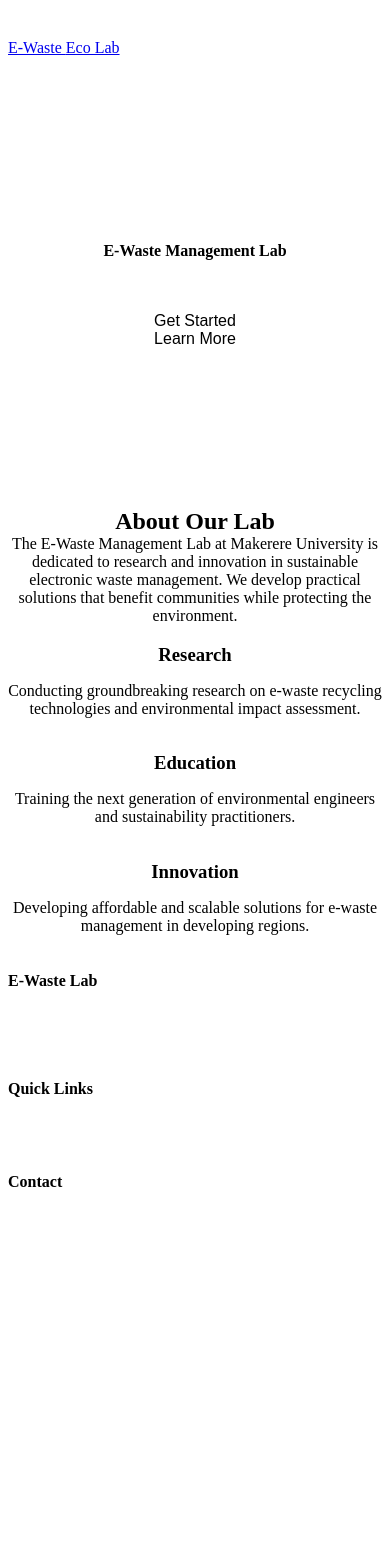
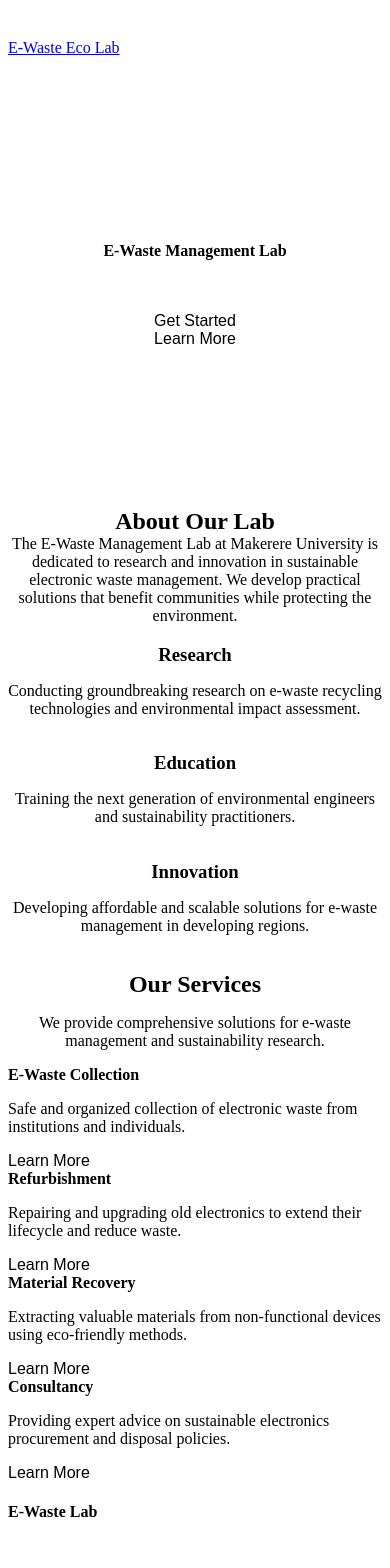
Before and after one commit to Ewaste-Management-Lab/landing-website, an Angular app in the folder ng_src/: page / in a window 390 px wide. Shown: the top 1568 px of the page. Before the commit the page ends 1309 px from the top, so only its background shows below. Built offline with nearby package versions, Linux system fonts and the light colour scheme.

Commit message:
feat: implement services section with reusable cards #8

```diff
--- a/ng_src/src/app/pages/landing/landing.component.ts
+++ b/ng_src/src/app/pages/landing/landing.component.ts
@@ -1,15 +1,22 @@
 import { Component } from '@angular/core';
 import { HeroSectionComponent } from './hero-section/hero-section.component';
 import { AboutSectionComponent } from './about-section/about-section.component';
+import { ServicesSectionComponent } from './services-section/services-section.component';
 import { FooterSectionComponent } from './footer-section/footer-section.component';
 
 @Component({
   selector: 'app-landing',
   standalone: true,
-  imports: [HeroSectionComponent, AboutSectionComponent, FooterSectionComponent],
+  imports: [
+    HeroSectionComponent,
+    AboutSectionComponent,
+    ServicesSectionComponent,
+    FooterSectionComponent,
+  ],
   template: `
     <app-hero-section></app-hero-section>
     <app-about-section></app-about-section>
+    <app-services-section></app-services-section>
     <app-footer-section></app-footer-section>
   `,
 })
--- /dev/null
+++ b/ng_src/src/app/pages/landing/services-section/services-section.component.css
@@ -0,0 +1,26 @@
+.services {
+  padding: var(--spacing-4xl) 0;
+  background-color: var(--color-gray-50);
+}
+
+.services-header {
+  text-align: center;
+  max-width: 700px;
+  margin: 0 auto var(--spacing-4xl);
+}
+
+.services-header h2 {
+  margin-bottom: var(--spacing-md);
+}
+
+.services-grid {
+  display: grid;
+  grid-template-columns: repeat(auto-fit, minmax(280px, 1fr));
+  gap: var(--spacing-xl);
+}
+
+@media (max-width: 768px) {
+  .services {
+    padding: var(--spacing-2xl) 0;
+  }
+}
--- /dev/null
+++ b/ng_src/src/app/pages/landing/services-section/services-section.component.ts
@@ -0,0 +1,50 @@
+import { Component } from '@angular/core';
+import { CommonModule } from '@angular/common';
+import { ContainerComponent } from '../../../shared/container/container.component';
+import { CardComponent } from '../../../shared/card/card.component';
+import { ButtonComponent } from '../../../shared/button/button.component';
+
+@Component({
+  selector: 'app-services-section',
+  standalone: true,
+  imports: [CommonModule, ContainerComponent, CardComponent, ButtonComponent],
+  template: `
+    <section class="services">
+      <app-container>
+        <div class="services-header">
+          <h2>Our Services</h2>
+          <p>We provide comprehensive solutions for e-waste management and sustainability research.</p>
+        </div>
+        <div class="services-grid">
+          <app-card *ngFor="let service of services" [title]="service.title">
+            <p>{{ service.description }}</p>
+            <div footer>
+              <app-button variant="outline" size="sm">Learn More</app-button>
+            </div>
+          </app-card>
+        </div>
+      </app-container>
+    </section>
+  `,
+  styleUrl: './services-section.component.css',
+})
+export class ServicesSectionComponent {
+  services = [
+    {
+      title: 'E-Waste Collection',
+      description: 'Safe and organized collection of electronic waste from institutions and individuals.',
+    },
+    {
+      title: 'Refurbishment',
+      description: 'Repairing and upgrading old electronics to extend their lifecycle and reduce waste.',
+    },
+    {
+      title: 'Material Recovery',
+      description: 'Extracting valuable materials from non-functional devices using eco-friendly methods.',
+    },
+    {
+      title: 'Consultancy',
+      description: 'Providing expert advice on sustainable electronics procurement and disposal policies.',
+    },
+  ];
+}
--- a/ng_src/src/app/shared/card/card.component.css
+++ b/ng_src/src/app/shared/card/card.component.css
@@ -1,15 +1,49 @@
-/* Card Component Styles */
-
 .card {
   background-color: var(--color-white);
-  border: var(--border-width-thin) solid var(--color-gray-200);
+  border: 1px solid var(--color-gray-200);
   border-radius: var(--radius-lg);
-  padding: var(--spacing-lg);
-  box-shadow: var(--shadow-sm);
-  transition: all var(--transition-normal);
+  overflow: hidden;
+  display: flex;
+  flex-direction: column;
+  transition: transform var(--transition-normal), box-shadow var(--transition-normal);
+  height: 100%;
 }
 
-.card:hover {
-  box-shadow: var(--shadow-md);
+.card--hoverable:hover {
+  transform: translateY(-4px);
+  box-shadow: var(--shadow-lg);
   border-color: var(--color-gray-300);
 }
+
+.card-image img {
+  width: 100%;
+  height: 200px;
+  object-fit: cover;
+}
+
+.card-content {
+  padding: var(--spacing-lg);
+  display: flex;
+  flex-direction: column;
+  flex-grow: 1;
+}
+
+.card-header {
+  margin-bottom: var(--spacing-sm);
+}
+
+.card-title {
+  margin: 0;
+  font-size: var(--font-size-xl);
+  color: var(--color-primary);
+}
+
+.card-body {
+  color: var(--color-gray-600);
+  line-height: var(--line-height-relaxed);
+  flex-grow: 1;
+}
+
+.card-footer {
+  margin-top: var(--spacing-lg);
+}
--- a/ng_src/src/app/shared/card/card.component.ts
+++ b/ng_src/src/app/shared/card/card.component.ts
@@ -1,11 +1,42 @@
-import { Component } from '@angular/core';
+import { Component, Input } from '@angular/core';
+import { CommonModule } from '@angular/common';
 
 @Component({
   selector: 'app-card',
   standalone: true,
-  template: `<div class="card">
-    <ng-content></ng-content>
-  </div>`,
+  imports: [CommonModule],
+  template: `
+    <div [class]="classes">
+      <div class="card-image" *ngIf="imageUrl">
+        <img [src]="imageUrl" [alt]="imageAlt" />
+      </div>
+      <div class="card-content">
+        <div class="card-header" *ngIf="title">
+          <h3 class="card-title">{{ title }}</h3>
+        </div>
+        <div class="card-body">
+          <ng-content></ng-content>
+        </div>
+        <div class="card-footer">
+          <ng-content select="[footer]"></ng-content>
+        </div>
+      </div>
+    </div>
+  `,
   styleUrl: './card.component.css',
 })
-export class CardComponent {}
+export class CardComponent {
+  @Input() title?: string;
+  @Input() imageUrl?: string;
+  @Input() imageAlt = '';
+  @Input() hoverable = true;
+
+  get classes(): string {
+    return [
+      'card',
+      this.hoverable && 'card--hoverable',
+    ]
+      .filter(Boolean)
+      .join(' ');
+  }
+}
```
Also changed, not shown: 1 other file (tests, documents, lock files or other folders).
